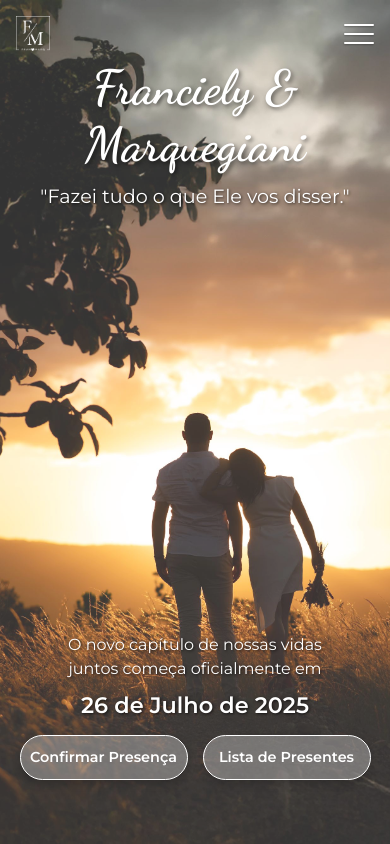
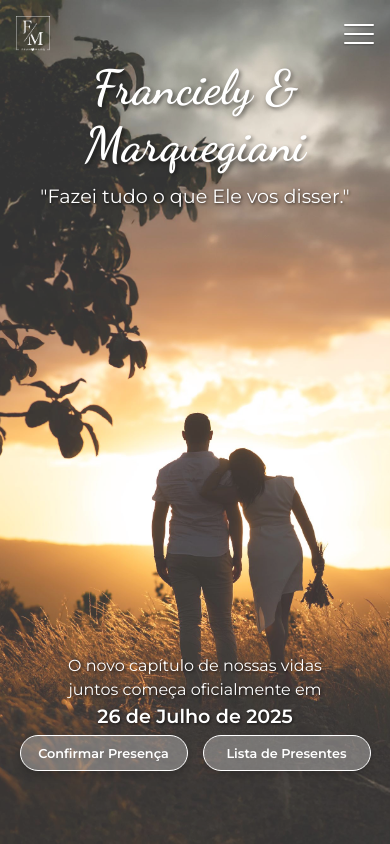
Before and after one commit to ellenri/site_casamento_fran_marq, a React (Vite) app: page / in a window 390 px wide. Shown: the top 844 px of the page. Built offline with nearby package versions, Linux system fonts and the light colour scheme.

Commit message:
mobile menu

```diff
--- a/src/components/Home.jsx
+++ b/src/components/Home.jsx
@@ -216,7 +216,7 @@ const CloseButton = styled.div`
   width: 40px;
   height: 40px;
   cursor: pointer;
-  display: flex;
+  display: none;
   align-items: center;
   justify-content: center;
   border-radius: 50%;
@@ -387,7 +387,8 @@ const WeddingDate = styled.p`
   text-shadow: 1px 1px 3px rgba(0, 0, 0, 0.7);
 
   @media (max-width: 768px) {
-    font-size: 1.4rem;
+    font-size: 1.2rem;
+    margin: 0;
   }
 `;
 
@@ -561,10 +562,10 @@ const ButtonBase = styled.a`
   }
 
   @media (max-width: 768px) {
-    padding: 10px 4px;
-    font-size: 0.9rem;
+    padding: 7px 4px;
+    font-size: 0.8rem;
     width: 210px;
-    height: 45px;
+    height: 36px;
   }
 `;
 
```
